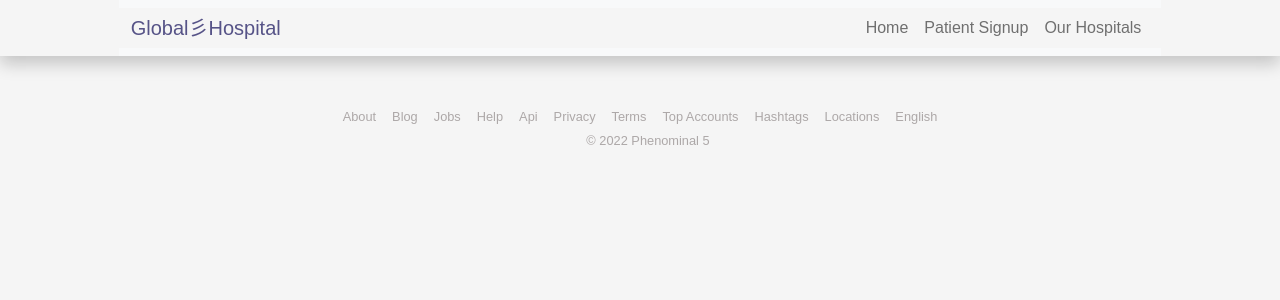
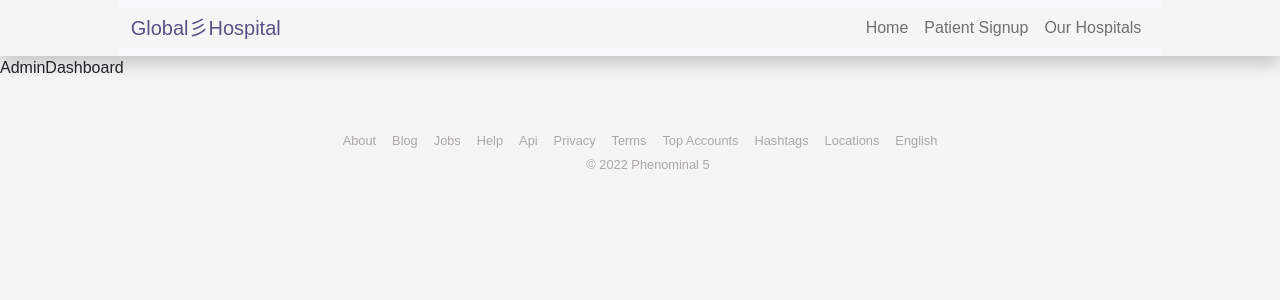
Before and after one commit to web-advisor/Phenomenal-4, a React (Create React App) app in the folder codebase/client/: page /admin/dashboard in a window 1280 px wide. Shown: the top 300 px of the page. Built offline with nearby package versions, Linux system fonts and the light colour scheme.

Commit message:
dashboard

```diff
--- a/codebase/client/src/App.jsx
+++ b/codebase/client/src/App.jsx
@@ -11,6 +11,7 @@ import Home from './Components/HomeComp/Home'
 import DoctorDash from './Components/Dashboard/DoctorDash';
 import Footer from './Components/HomeComp/Footer';
 import AddDoctor from './Components/Login components/AddDoctor';
+import AdminDashboard from './Components/Dashboard/AdminDashboard';
 
 function App() {
   return (
@@ -25,6 +26,7 @@ function App() {
     <Route element={<PSignup/>} path="/psignup" exact='true'/>
     <Route element={<AdminLogin/>} path="/adminlogin" exact='true'/>
     <Route element={<DoctorDash/>} path="/dashboard" exact='true'/>
+    <Route element={<AdminDashboard/>} path="/admin/dashboard" exact='true'/>
     </Routes>
     <Footer/>
     </div> )
--- /dev/null
+++ b/codebase/client/src/Components/Dashboard/AdminDashboard.jsx
@@ -0,0 +1,9 @@
+import React from 'react'
+
+function AdminDashboard() {
+  return (
+    <div>AdminDashboard</div>
+  )
+}
+
+export default AdminDashboard
```
Also changed, not shown: 1 other file (tests, documents, lock files or other folders).
